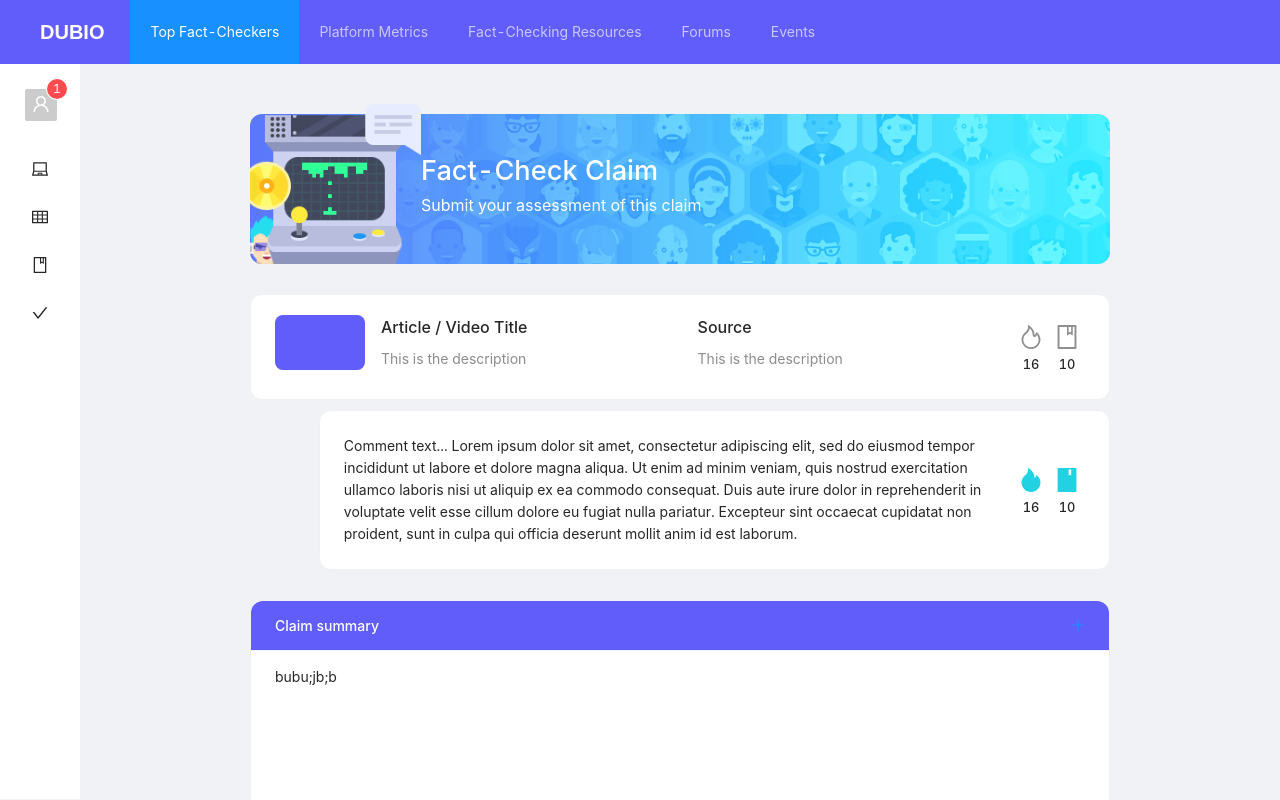
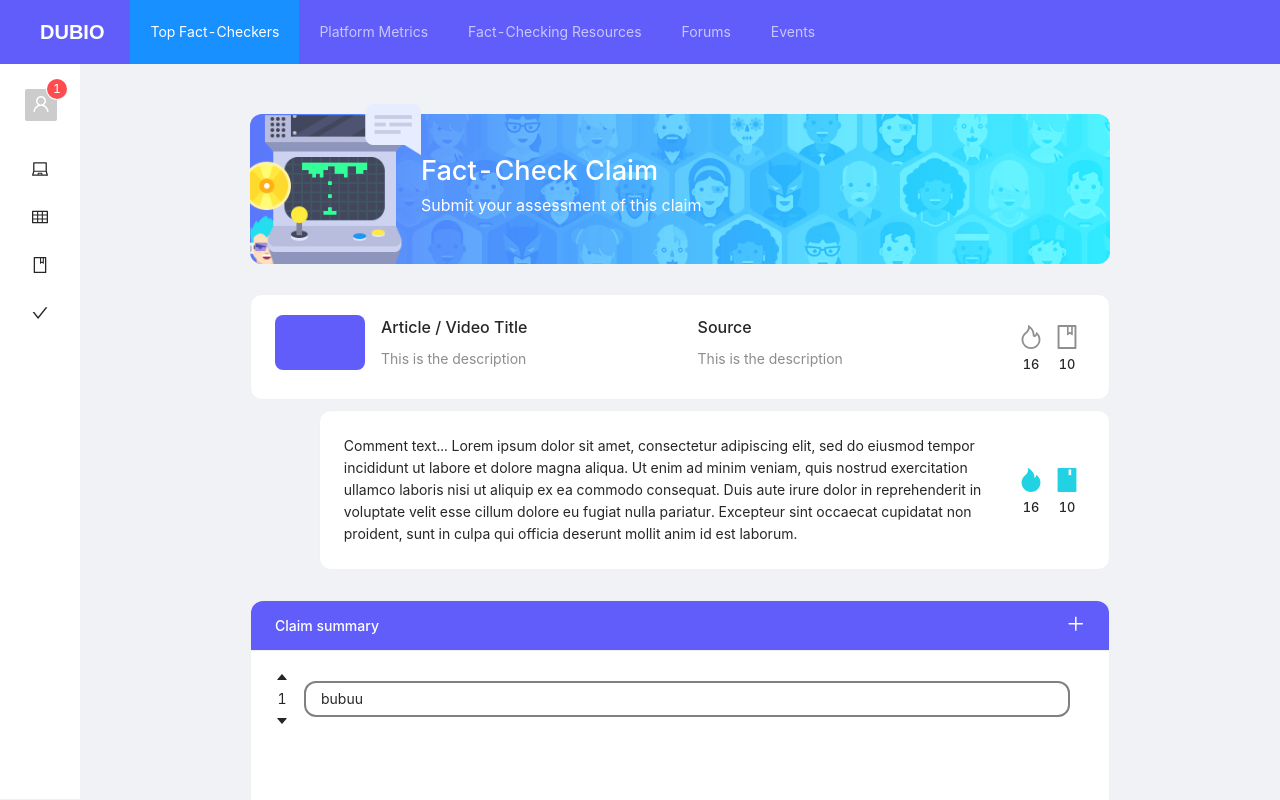
Before and after one commit to zafrirdotan/Dubio, a React (Create React App) app: page /Fact-Check in a window 1280 px wide. Built offline with nearby package versions, Linux system fonts and the light colour scheme.

Commit message:
added claim

```diff
--- /dev/null
+++ b/src/components/ClaimSummary/Claim.tsx
@@ -0,0 +1,21 @@
+import React from 'react';
+import { CaretUpFilled, CaretDownFilled } from '@ant-design/icons';
+
+interface IClaim {
+  text: string;
+  numberOfLikes: number;
+}
+
+export default function Claim({ text, numberOfLikes }: IClaim) {
+  return (
+    <div className="claim-summary-item">
+      <div className="voting-button">
+        <CaretUpFilled />
+        <div>{numberOfLikes}</div>
+        <CaretDownFilled />
+      </div>
+
+      <div className="claim-text">{text}</div>
+    </div>
+  );
+}
--- a/src/components/ClaimSummary/ClaimSummary.scss
+++ b/src/components/ClaimSummary/ClaimSummary.scss
@@ -4,3 +4,18 @@
     height: 300px;
   }
 }
+
+.claim-summary-item {
+  display: flex;
+  align-items: center;
+  .voting-button {
+    text-align: center;
+  }
+  .claim-text {
+    width: 100%;
+    margin: 15px;
+    padding: 5px 15px;
+    border: 2px solid gray;
+    border-radius: 12px;
+  }
+}
--- a/src/components/ClaimSummary/ClaimSummary.tsx
+++ b/src/components/ClaimSummary/ClaimSummary.tsx
@@ -3,6 +3,7 @@ import DubioCard from '../DubioCard/DubioCard';
 import { PlusOutlined } from '@ant-design/icons';
 
 import './ClaimSummary.scss';
+import Claim from './Claim';
 export default function ClaimSummary() {
   return (
     <div className="claim-summary-container">
@@ -11,11 +12,13 @@ export default function ClaimSummary() {
         title="Claim summary"
         extra={
           <a href="#">
-            <PlusOutlined />
+            <PlusOutlined style={{ color: 'white', fontSize: '1.1rem' }} />
           </a>
         }
       >
-        <div className="claim-summary-contact">bubu;jb;b</div>
+        <div className="claim-summary-contact">
+          <Claim text="bubuu" numberOfLikes={1} />
+        </div>
       </DubioCard>
     </div>
   );
```
